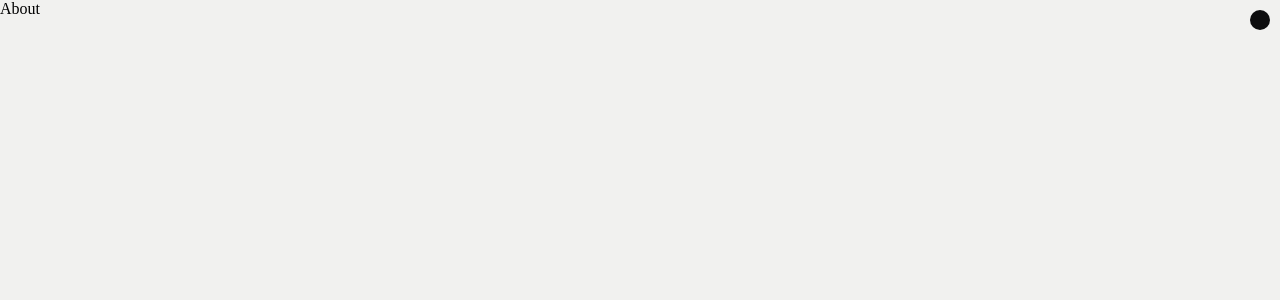
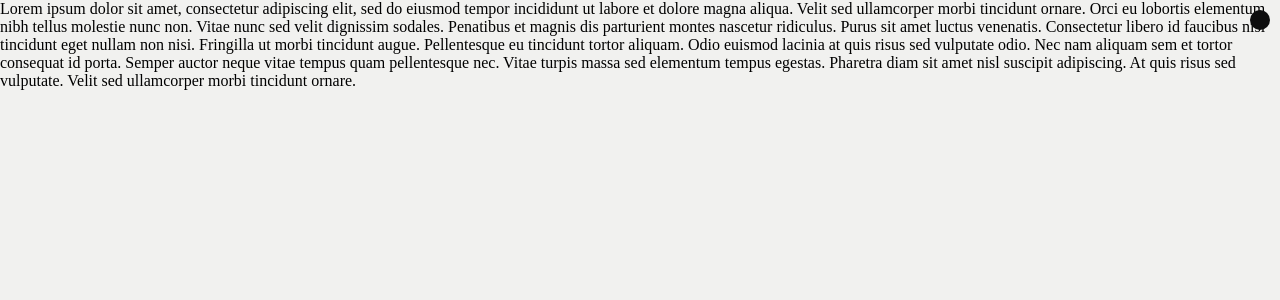
Before and after one commit to izzy1090/edie-templeton-design, a React (Create React App) app: page /about in a window 1280 px wide. Shown: the top 300 px of the page. Built offline with nearby package versions, Linux system fonts and the light colour scheme.

Commit message:
Added some lorem ipsum to the about page

```diff
--- a/src/pages/AboutPage.js
+++ b/src/pages/AboutPage.js
@@ -1,6 +1,6 @@
 function About (){
 
-    return <> { "About" } </>
+    return <> { "Lorem ipsum dolor sit amet, consectetur adipiscing elit, sed do eiusmod tempor incididunt ut labore et dolore magna aliqua. Velit sed ullamcorper morbi tincidunt ornare. Orci eu lobortis elementum nibh tellus molestie nunc non. Vitae nunc sed velit dignissim sodales. Penatibus et magnis dis parturient montes nascetur ridiculus. Purus sit amet luctus venenatis. Consectetur libero id faucibus nisl tincidunt eget nullam non nisi. Fringilla ut morbi tincidunt augue. Pellentesque eu tincidunt tortor aliquam. Odio euismod lacinia at quis risus sed vulputate odio. Nec nam aliquam sem et tortor consequat id porta. Semper auctor neque vitae tempus quam pellentesque nec. Vitae turpis massa sed elementum tempus egestas. Pharetra diam sit amet nisl suscipit adipiscing. At quis risus sed vulputate. Velit sed ullamcorper morbi tincidunt ornare." } </>
 }
 
 export default About;
```
